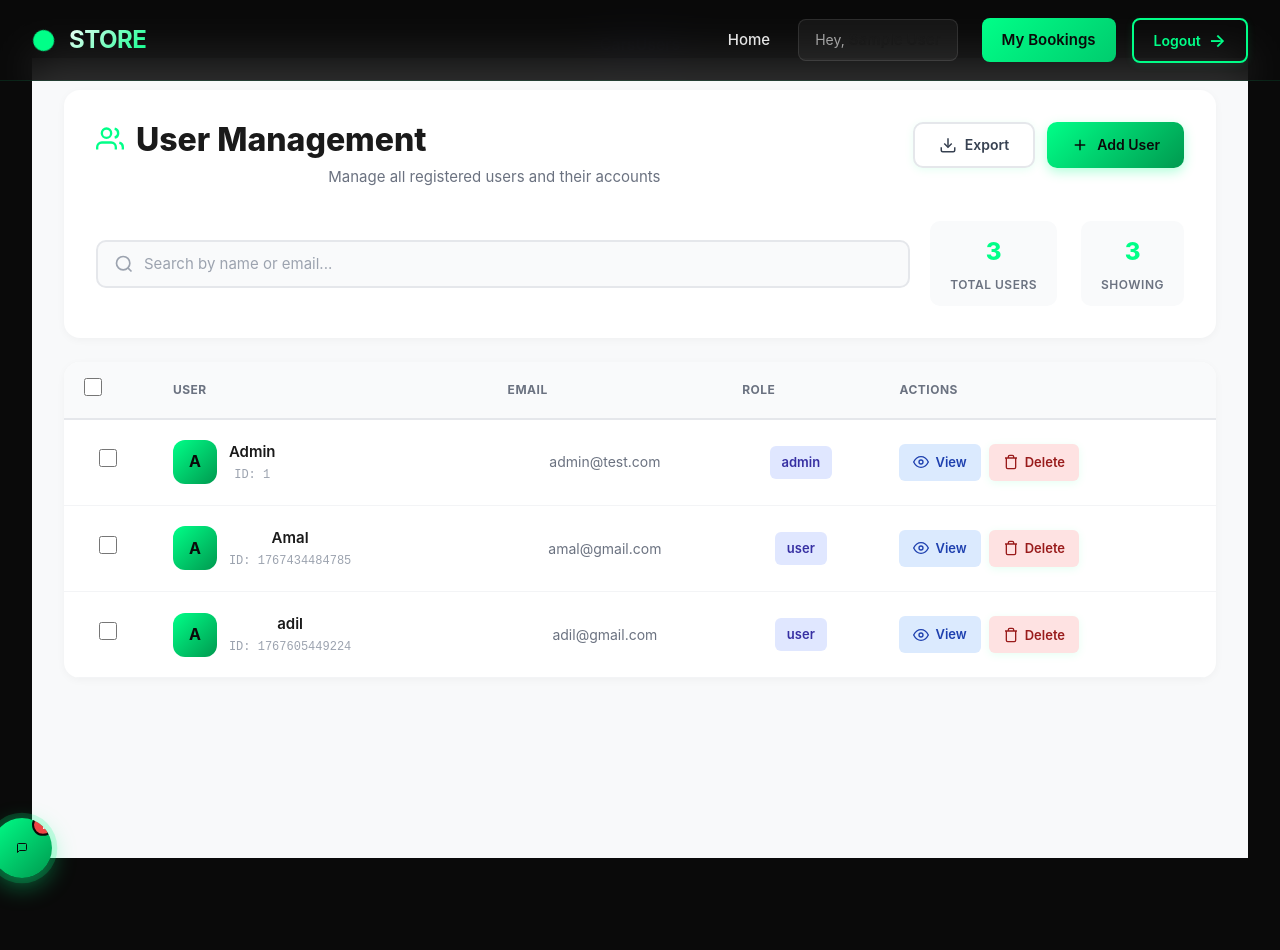
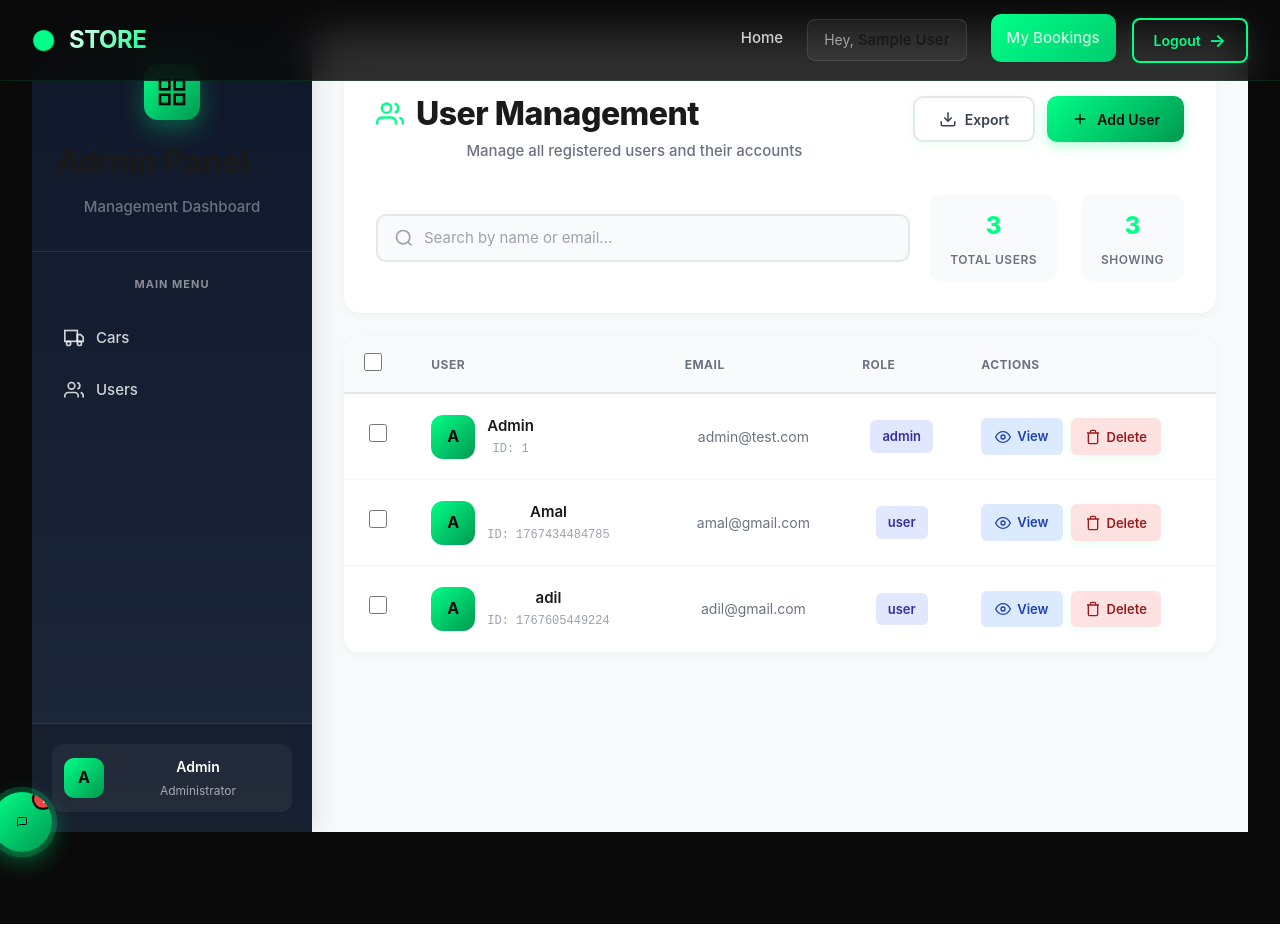
Before and after one commit to AmalHisham/car-rental-app, a React (Vite) app: page /admin/users in a window 1280 px wide. After the commit the page ends 924 px from the top, so only its background shows below. Built offline with nearby package versions, Linux system fonts and the light colour scheme; data requests are answered from the project's data file; sample sign-in values are in the browser's storage.

Commit message:
admin can now see bookings of user

```diff
--- a/src/App.jsx
+++ b/src/App.jsx
@@ -20,6 +20,7 @@ import AdminRoute from "./components/common/AdminRoute"
 import AdminLayout from "./pages/admin/AdminLayout"
 import AdminProducts from "./pages/admin/AdminProducts"
 import AdminUsers from "./pages/admin/AdminUsers"
+import UserDetails from './pages/admin/UserDetails'
 // import UserDetails from "./pages/admin/UserDetails"
 
 
@@ -45,6 +46,8 @@ export default function App() {
           <Route index element={<h2>Admin Dashboard</h2>} />
           <Route path='products' element={<AdminProducts/>}/>
           <Route path='users' element={<AdminUsers/>}/>
+          <Route path="users/:id" element={<UserDetails />} />
+
         </Route>
       </Routes>
 
--- /dev/null
+++ b/src/pages/admin/AdminLayout.css
@@ -0,0 +1,281 @@
+/* Admin Layout */
+.admin-layout {
+    display: flex;
+    min-height: 100vh;
+    background: #f8f9fa;
+  }
+
+  /* Sidebar */
+  .admin-sidebar {
+    width: 280px;
+    background: linear-gradient(180deg, #0f172a 0%, #1e293b 100%);
+    color: white;
+    display: flex;
+    flex-direction: column;
+    box-shadow: 4px 0 24px rgba(0, 0, 0, 0.1);
+    position: relative;
+    z-index: 100;
+  }
+
+  /* Sidebar Header */
+  .sidebar-header {
+    padding: 32px 24px;
+    border-bottom: 1px solid rgba(255, 255, 255, 0.1);
+    text-align: center;
+  }
+
+  .admin-logo {
+    width: 56px;
+    height: 56px;
+    background: linear-gradient(135deg, var(--primary), var(--primary-dark));
+    border-radius: 14px;
+    display: flex;
+    align-items: center;
+    justify-content: center;
+    margin: 0 auto 16px;
+    box-shadow: 0 8px 24px rgba(0, 255, 136, 0.3);
+  }
+
+  .admin-logo svg {
+    color: #0a0a0a;
+  }
+
+  .admin-title {
+    font-size: 22px;
+    font-weight: 800;
+    margin: 0 0 4px 0;
+    color: white;
+    letter-spacing: -0.5px;
+  }
+
+  .admin-subtitle {
+    font-size: 13px;
+    color: rgba(255, 255, 255, 0.6);
+    margin: 0;
+    font-weight: 500;
+  }
+
+  /* Sidebar Navigation */
+  .sidebar-nav {
+    flex: 1;
+    padding: 24px 16px;
+    overflow-y: auto;
+  }
+
+  .sidebar-nav::-webkit-scrollbar {
+    width: 6px;
+  }
+
+  .sidebar-nav::-webkit-scrollbar-track {
+    background: transparent;
+  }
+
+  .sidebar-nav::-webkit-scrollbar-thumb {
+    background: rgba(255, 255, 255, 0.2);
+    border-radius: 10px;
+  }
+
+  .sidebar-nav::-webkit-scrollbar-thumb:hover {
+    background: rgba(255, 255, 255, 0.3);
+  }
+
+  .nav-section {
+    margin-bottom: 32px;
+  }
+
+  .nav-section-title {
+    display: block;
+    font-size: 11px;
+    font-weight: 700;
+    color: rgba(255, 255, 255, 0.5);
+    text-transform: uppercase;
+    letter-spacing: 1px;
+    padding: 0 12px 12px;
+    margin-bottom: 8px;
+  }
+
+  .nav-link {
+    display: flex;
+    align-items: center;
+    gap: 12px;
+    padding: 12px 16px;
+    color: rgba(255, 255, 255, 0.8);
+    text-decoration: none;
+    border-radius: 10px;
+    font-size: 15px;
+    font-weight: 500;
+    transition: all 0.2s ease;
+    margin-bottom: 4px;
+    position: relative;
+    overflow: hidden;
+  }
+
+  .nav-link::before {
+    content: '';
+    position: absolute;
+    left: 0;
+    top: 0;
+    bottom: 0;
+    width: 3px;
+    background: var(--primary);
+    transform: scaleY(0);
+    transition: transform 0.2s ease;
+  }
+
+  .nav-link:hover {
+    background: rgba(255, 255, 255, 0.1);
+    color: white;
+    padding-left: 20px;
+  }
+
+  .nav-link:hover::before {
+    transform: scaleY(1);
+  }
+
+  .nav-link.active {
+    background: rgba(0, 255, 136, 0.15);
+    color: var(--primary);
+    font-weight: 600;
+  }
+
+  .nav-link.active::before {
+    transform: scaleY(1);
+  }
+
+  .nav-link svg {
+    flex-shrink: 0;
+    transition: transform 0.2s ease;
+  }
+
+  .nav-link:hover svg {
+    transform: translateX(2px);
+  }
+
+  /* Sidebar Footer */
+  .sidebar-footer {
+    padding: 20px;
+    border-top: 1px solid rgba(255, 255, 255, 0.1);
+    background: rgba(0, 0, 0, 0.2);
+  }
+
+  .user-profile {
+    display: flex;
+    align-items: center;
+    gap: 12px;
+    padding: 12px;
+    background: rgba(255, 255, 255, 0.05);
+    border-radius: 10px;
+    transition: all 0.2s ease;
+    cursor: pointer;
+  }
+
+  .user-profile:hover {
+    background: rgba(255, 255, 255, 0.1);
+  }
+
+  .user-avatar-admin {
+    width: 40px;
+    height: 40px;
+    border-radius: 10px;
+    background: linear-gradient(135deg, var(--primary), var(--primary-dark));
+    color: #0a0a0a;
+    display: flex;
+    align-items: center;
+    justify-content: center;
+    font-size: 16px;
+    font-weight: 700;
+    flex-shrink: 0;
+  }
+
+  .user-info-admin {
+    display: flex;
+    flex-direction: column;
+    gap: 2px;
+    flex: 1;
+    min-width: 0;
+  }
+
+  .user-name-admin {
+    font-size: 14px;
+    font-weight: 600;
+    color: white;
+    white-space: nowrap;
+    overflow: hidden;
+    text-overflow: ellipsis;
+  }
+
+  .user-role-admin {
+    font-size: 12px;
+    color: rgba(255, 255, 255, 0.6);
+  }
+
+  /* Main Content */
+  .admin-main {
+    flex: 1;
+    min-width: 0;
+    background: #f8f9fa;
+  }
+
+  /* Responsive Design */
+  @media (max-width: 1024px) {
+    .admin-sidebar {
+      width: 240px;
+    }
+
+    .sidebar-header {
+      padding: 24px 20px;
+    }
+
+    .admin-logo {
+      width: 48px;
+      height: 48px;
+    }
+
+    .admin-title {
+      font-size: 20px;
+    }
+  }
+
+  @media (max-width: 768px) {
+    .admin-layout {
+      flex-direction: column;
+    }
+
+    .admin-sidebar {
+      width: 100%;
+      max-height: none;
+      position: relative;
+    }
+
+    .sidebar-nav {
+      padding: 16px;
+    }
+
+    .nav-section {
+      margin-bottom: 20px;
+    }
+
+    .admin-main {
+      padding: 0;
+    }
+  }
+
+  @media (max-width: 480px) {
+    .sidebar-header {
+      padding: 20px 16px;
+    }
+
+    .admin-logo {
+      width: 44px;
+      height: 44px;
+    }
+
+    .admin-title {
+      font-size: 18px;
+    }
+
+    .nav-link {
+      font-size: 14px;
+      padding: 10px 14px;
+    }
+  }
--- a/src/pages/admin/AdminLayout.jsx
+++ b/src/pages/admin/AdminLayout.jsx
@@ -1,16 +1,61 @@
 import { Link, Outlet } from "react-router-dom";
+import "./AdminLayout.css";
 
 export default function AdminLayout() {
-    return (
-        <div>
-            <aside>
-                <Link to='products'>Cars</Link>
-                <Link to='users'>Users</Link>
-            </aside>
+  return (
+    <div className="admin-layout">
+      <aside className="admin-sidebar">
+        <div className="sidebar-header">
+          <div className="admin-logo">
+            <svg width="32" height="32" viewBox="0 0 24 24" fill="none" stroke="currentColor" strokeWidth="2">
+              <rect x="3" y="3" width="7" height="7"/>
+              <rect x="14" y="3" width="7" height="7"/>
+              <rect x="14" y="14" width="7" height="7"/>
+              <rect x="3" y="14" width="7" height="7"/>
+            </svg>
+          </div>
+          <h3 className="admin-title">Admin Panel</h3>
+          <p className="admin-subtitle">Management Dashboard</p>
+        </div>
 
-            <main>
-                <Outlet/>
-            </main>
+        <nav className="sidebar-nav">
+          <div className="nav-section">
+            <span className="nav-section-title">Main Menu</span>
+            <Link to="products" className="nav-link">
+              <svg width="20" height="20" viewBox="0 0 24 24" fill="none" stroke="currentColor" strokeWidth="2">
+                <rect x="1" y="3" width="15" height="13"/>
+                <polygon points="16 8 20 8 23 11 23 16 16 16 16 8"/>
+                <circle cx="5.5" cy="18.5" r="2.5"/>
+                <circle cx="18.5" cy="18.5" r="2.5"/>
+              </svg>
+              <span>Cars</span>
+            </Link>
+            <Link to="users" className="nav-link">
+              <svg width="20" height="20" viewBox="0 0 24 24" fill="none" stroke="currentColor" strokeWidth="2">
+                <path d="M17 21v-2a4 4 0 0 0-4-4H5a4 4 0 0 0-4 4v2"/>
+                <circle cx="9" cy="7" r="4"/>
+                <path d="M23 21v-2a4 4 0 0 0-3-3.87"/>
+                <path d="M16 3.13a4 4 0 0 1 0 7.75"/>
+              </svg>
+              <span>Users</span>
+            </Link>
+          </div>
+        </nav>
+
+        <div className="sidebar-footer">
+          <div className="user-profile">
+            <div className="user-avatar-admin">A</div>
+            <div className="user-info-admin">
+              <span className="user-name-admin">Admin</span>
+              <span className="user-role-admin">Administrator</span>
+            </div>
+          </div>
         </div>
-    )
+      </aside>
+
+      <main className="admin-main">
+        <Outlet />
+      </main>
+    </div>
+  );
 }
--- a/src/pages/admin/UserDetails.jsx
+++ b/src/pages/admin/UserDetails.jsx
@@ -0,0 +1,37 @@
+import React from "react";
+import { useParams } from "react-router-dom";
+import { getBookingsByUser } from "../../services/bookingService";
+
+export default function UserDetails() {
+
+    const {id} = useParams()
+    const [bookings, setBookings] = React.useState([])
+
+    React.useEffect(() => {
+        getBookingsByUser(id).then(setBookings)
+    },[id])
+
+    return (
+
+        <>
+
+        <h2>User Bookings</h2>
+
+        {bookings.length === 0 &&  <p>No Bookings</p>}
+
+        {bookings.map(b => (
+        <div key={b.id} style={{ border: "1px solid #ddd", margin: 10, padding: 10 }}>
+          <p><b>Car:</b> {b.car.model}</p>
+          <p><b>Route:</b> {b.pickupCity} → {b.dropCity}</p>
+          <p><b>Duration:</b> {b.startDate} - {b.endDate}</p>
+          <p><b>Total:</b> ₹{b.totalPrice}</p>
+          <p><b>Payment:</b> {b.payment.status} ({b.payment.method})</p>
+          <p><b>Status:</b> {b.bookingStatus}</p>
+        </div>
+      ))}
+
+        </>
+    )
+
+
+}
--- a/src/services/bookingService.js
+++ b/src/services/bookingService.js
@@ -18,3 +18,13 @@ export async function getUserBookings(userId) {
   const res = await fetch(`${API_URL}/bookings?userId=${userId}`);
   return res.json();
 }
+
+export async function getAllBookings() {
+  const res = await fetch(`${API_URL}/bookings`)
+  return res.json()
+}
+
+export async function getBookingsByUser(userId) {
+  const res = await fetch(`${API_URL}/bookings?userId=${userId}`)
+  return res.json()
+}
--- /dev/null
+++ b/src/services/userService.js
@@ -0,0 +1,5 @@
+const API_URL = 'http://localhost:3001'
+
+export async function deleteUser(userId) {
+
+}
```
